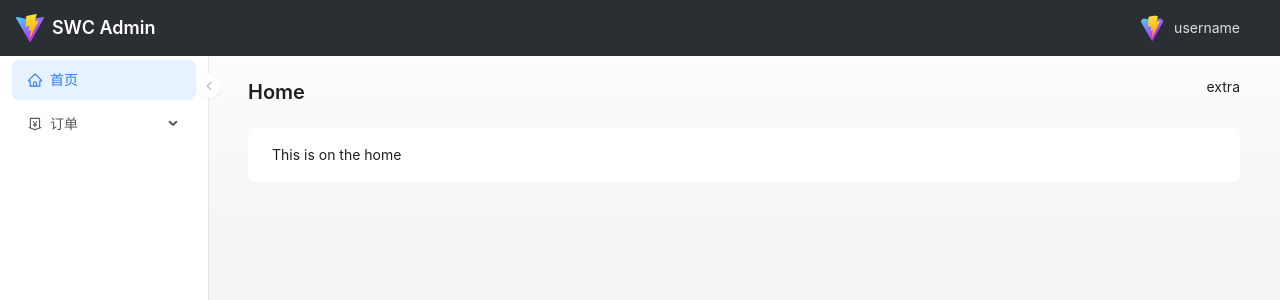
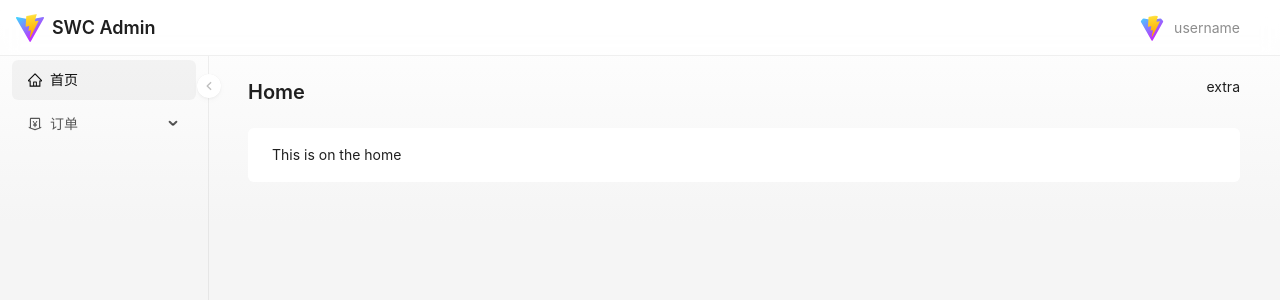
Before and after one commit to wangyi12358/swc-admin, a React (Vite) app: page / in a window 1280 px wide. Shown: the top 300 px of the page. Built offline with nearby package versions, Linux system fonts and the light colour scheme.

Commit message:
feat: add 404 page

```diff
--- a/src/layout/index.tsx
+++ b/src/layout/index.tsx
@@ -1,12 +1,14 @@
 import React, { Suspense } from 'react'
 import {
-  useRoutes,
-  Link
+  Link,
+  useRoutes
 } from 'react-router-dom'
-import routes from '~react-pages'
 import { ProLayout, Settings } from '@ant-design/pro-components'
 import { route } from '@/common/const/route'
 import Loading from '@/components/loading'
+import { ConfigProvider } from 'antd'
+import { theme } from './theme.ts'
+import routes from '~react-pages'
 
 const layoutSettings: Settings = {
   navTheme: 'light',
@@ -20,26 +22,13 @@ const layoutSettings: Settings = {
 const LayoutPage = React.memo(() => {
 
   return (
+    <ConfigProvider theme={{ token: theme }}>
       <ProLayout
         logo="/vite.svg"
         {...layoutSettings}
         siderWidth={208}
         token={{
           header: {
-          colorBgHeader: '#292f33',
-          colorHeaderTitle: '#fff',
-          colorTextMenu: '#dfdfdf',
-          colorTextMenuSecondary: '#dfdfdf',
-          colorTextMenuSelected: '#fff',
-          colorBgMenuItemSelected: '#22272b',
-          colorTextRightActionsItem: '#dfdfdf',
-        },
-        sider: {
-          colorMenuBackground: '#fff',
-          colorMenuItemDivider: '#dfdfdf',
-          colorTextMenu: '#595959',
-          colorTextMenuSelected: 'rgba(42,122,251,1)',
-          colorBgMenuItemSelected: 'rgba(230,243,254,1)',
           },
         }}
         menuItemRender={(item, dom) => {
@@ -60,6 +49,7 @@ const LayoutPage = React.memo(() => {
           {useRoutes(routes)}
         </Suspense>
       </ProLayout>
+    </ConfigProvider>
   )
 })
 
--- /dev/null
+++ b/src/layout/theme.ts
@@ -0,0 +1,5 @@
+import { AliasToken } from 'antd/es/theme/interface/alias'
+
+export const theme: Partial<AliasToken> = {
+  colorPrimary: '#1677ff'
+}
--- a/src/pages/404/index.tsx
+++ b/src/pages/*.tsx
@@ -2,7 +2,7 @@
 const Page404 = () => {
   return (
     <div>
-      404
+      404 Page
     </div>
   )
 }
```
Lines whose indentation alone changed are shown as unchanged.
